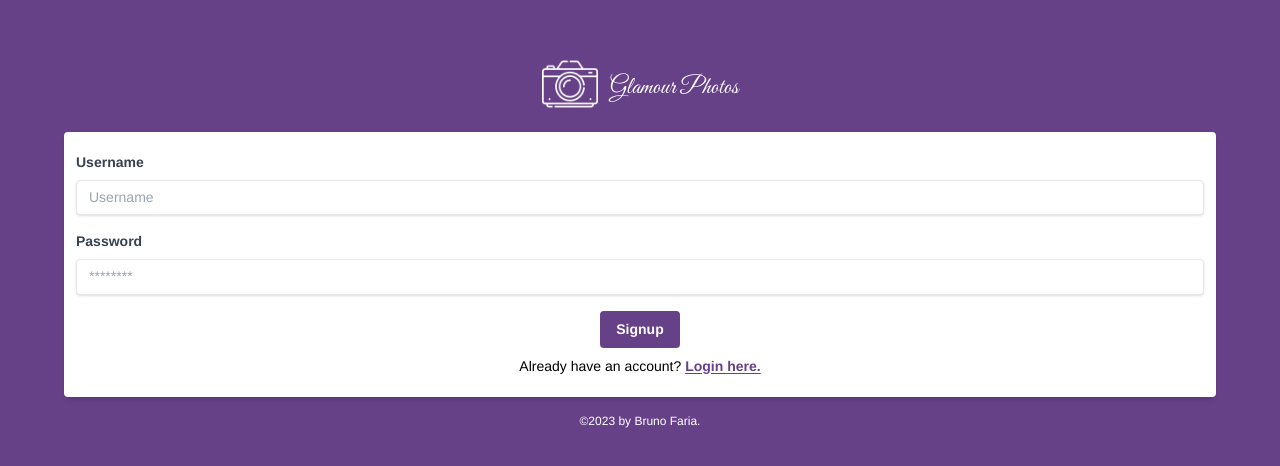
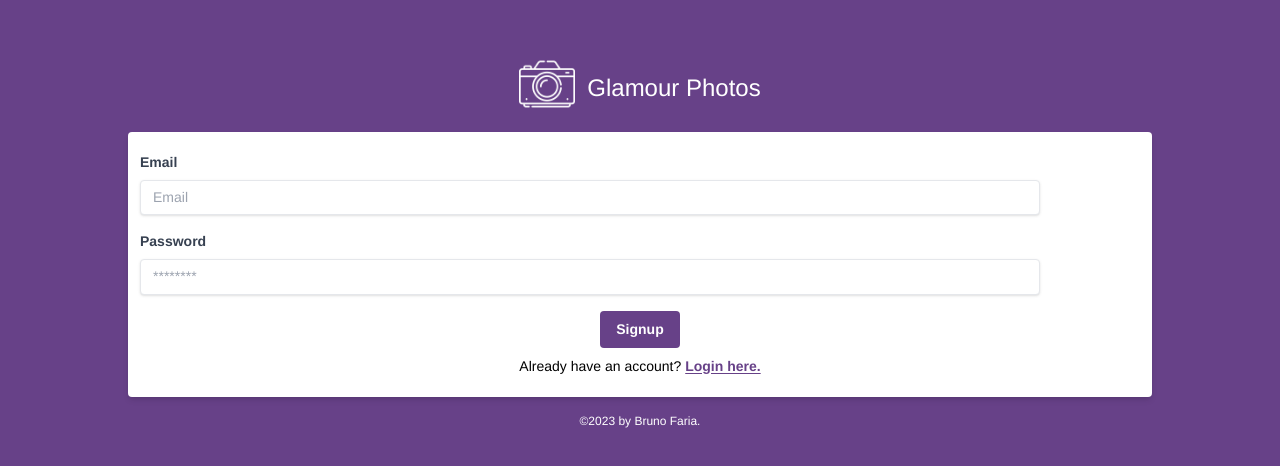
Before and after one commit to BrunoFaria93/glamour-photo, a React (Create React App) app: page /signup in a window 1280 px wide. Shown: the part 148-614 px from the top of the page. Built offline with nearby package versions, Linux system fonts and the light colour scheme.

Commit message:
ajustes login signup, framer motion menu

```diff
--- a/public/index.html
+++ b/public/index.html
@@ -24,9 +24,11 @@
       work correctly both with client-side routing and a non-root public URL.
       Learn how to configure a non-root public URL by running `npm run build`.
     -->
+
     <link rel="preconnect" href="https://fonts.googleapis.com">
-    <link rel="preconnect" href="https://fonts.gstatic.com" crossorigin>
-    <link href="https://fonts.googleapis.com/css2?family=Great+Vibes&display=swap" rel="stylesheet">
+<link rel="preconnect" href="https://fonts.gstatic.com" crossorigin>
+<link href="https://fonts.googleapis.com/css2?family=Great+Vibes&family=Playfair+Display&display=swap" rel="stylesheet">
+
     <title>Glamour Photos</title>
   </head>
   <body>
--- a/src/components/Header/index.js
+++ b/src/components/Header/index.js
@@ -26,9 +26,9 @@ const Header = ({ setOpen, open, height, numCart }) => {
             <div
               onClick={() => setOpen(false)}
               style={{ height: height }}
-              className="framerMotion absolute top-[10vh] left-0 z-50 overflow-hidden bg-[#170e1e] opacity-90 w-screen"
+              className="framerMotion2 absolute top-[10vh] left-0 z-50 overflow-hidden bg-[#170e1e] opacity-90 w-screen"
             ></div>
-            <div className="framerMotion text-[#674188] absolute top-[10vh] left-0 z-50 bg-[#F7EFE5] w-[60vw] h-[90vh] py-5">
+            <div className="framerMotion2 text-[#674188] absolute top-[10vh] left-0 z-50 bg-[#F7EFE5] w-[60vw] h-[90vh] py-5">
               <div className="flex flex-col gap-4 h-full w-full px-3">
                 <div className="flex flex-col justify-between h-full">
                   <div className="flex flex-col gap-4">
--- a/src/index.css
+++ b/src/index.css
@@ -8,10 +8,9 @@ body {
   outline: none;
   -webkit-tap-highlight-color: transparent;
 }
-
 body {
   background: #fffbf5;
-  font-family: Helvetica Neue, Helvetica, Arial, sans-serif, "Great Vibes",
+  font-family: Helvetica Neue, Helvetica, Arial, sans-serif, "Playfair Display",
     cursive;
   font-size: 14px;
   color: #000;
@@ -41,8 +40,10 @@ body {
 .framerMotion {
   animation: framerMotion 3s;
 }
+.framerMotion2 {
+  animation: framerMotion 0.5s;
+}
 .glamour {
-  font-family: "Great Vibes";
 }
 .leavesContainer {
   background: radial-gradient(#333, #000);
--- a/src/pages/Login/index.js
+++ b/src/pages/Login/index.js
@@ -85,21 +85,21 @@ const Login = () => {
           <div class="w-screen flex flex-col justify-center items-center">
             <form
               onSubmit={handleSubmit(onSubmit)}
-              className="entrance bg-white shadow-md w-[90vw] rounded px-3 pt-5 pb-5 mb-4"
+              className="entrance bg-white shadow-md w-[80vw] rounded px-3 pt-5 pb-5 mb-4"
             >
               <div className="mb-4">
                 <label
                   className="block text-gray-700 text-sm font-bold mb-2"
                   for="username"
                 >
-                  Username
+                  Email
                 </label>
                 <input
                   {...register("email", { required: true })}
-                  className="shadow appearance-none border rounded w-full py-2 px-3 text-gray-700 leading-tight focus:outline-none focus:shadow-outline"
+                  className="shadow appearance-none border rounded w-[90%] py-2 px-3 text-gray-700 leading-tight focus:outline-none focus:shadow-outline"
                   id="username"
                   type="text"
-                  placeholder="Username"
+                  placeholder="Email"
                 />
                 {errors.email && (
                   <p className="text-red-500 text-xs italic">
@@ -116,7 +116,7 @@ const Login = () => {
                 </label>
                 <input
                   {...register("password", { required: true })}
-                  className="shadow appearance-none border rounded w-full py-2 px-3 text-gray-700 leading-tight focus:outline-none focus:shadow-outline"
+                  className="shadow appearance-none border rounded w-[90%] py-2 px-3 text-gray-700 leading-tight focus:outline-none focus:shadow-outline"
                   id="password"
                   type="password"
                   placeholder="********"
--- a/src/pages/SignUp/index.js
+++ b/src/pages/SignUp/index.js
@@ -44,21 +44,21 @@ const SignUp = () => {
           <div class="w-screen flex flex-col justify-center items-center">
             <form
               onSubmit={handleSubmit(onSubmit)}
-              className="entrance bg-white shadow-md w-[90vw] rounded px-3 pt-5 pb-5 mb-4"
+              className="entrance bg-white shadow-md w-[80vw] rounded px-3 pt-5 pb-5 mb-4"
             >
               <div className="mb-4">
                 <label
                   className="block text-gray-700 text-sm font-bold mb-2"
                   for="username"
                 >
-                  Username
+                  Email
                 </label>
                 <input
                   {...register("email", { required: true })}
-                  className="shadow appearance-none border rounded w-full py-2 px-3 text-gray-700 leading-tight focus:outline-none focus:shadow-outline"
+                  className="shadow appearance-none border rounded w-[90%] py-2 px-3 text-gray-700 leading-tight focus:outline-none focus:shadow-outline"
                   id="username"
                   type="text"
-                  placeholder="Username"
+                  placeholder="Email"
                 />
                 {errors.email && (
                   <p className="text-red-500 text-xs italic">
@@ -75,7 +75,7 @@ const SignUp = () => {
                 </label>
                 <input
                   {...register("password", { required: true })}
-                  className="shadow appearance-none border rounded w-full py-2 px-3 text-gray-700 leading-tight focus:outline-none focus:shadow-outline"
+                  className="shadow appearance-none border rounded w-[90%] py-2 px-3 text-gray-700 leading-tight focus:outline-none focus:shadow-outline"
                   id="password"
                   type="password"
                   placeholder="********"
@@ -97,7 +97,7 @@ const SignUp = () => {
                 <div className="flex text-center mt-2 justify-center items-center w-full">
                   <p>Already have an account? </p>
                   <div
-                    onClick={() => navigate("/signup")}
+                    onClick={() => navigate("/login")}
                     className="text-[#674188] font-bold ml-1 underline underline-offset-2"
                   >
                     Login here.
```
